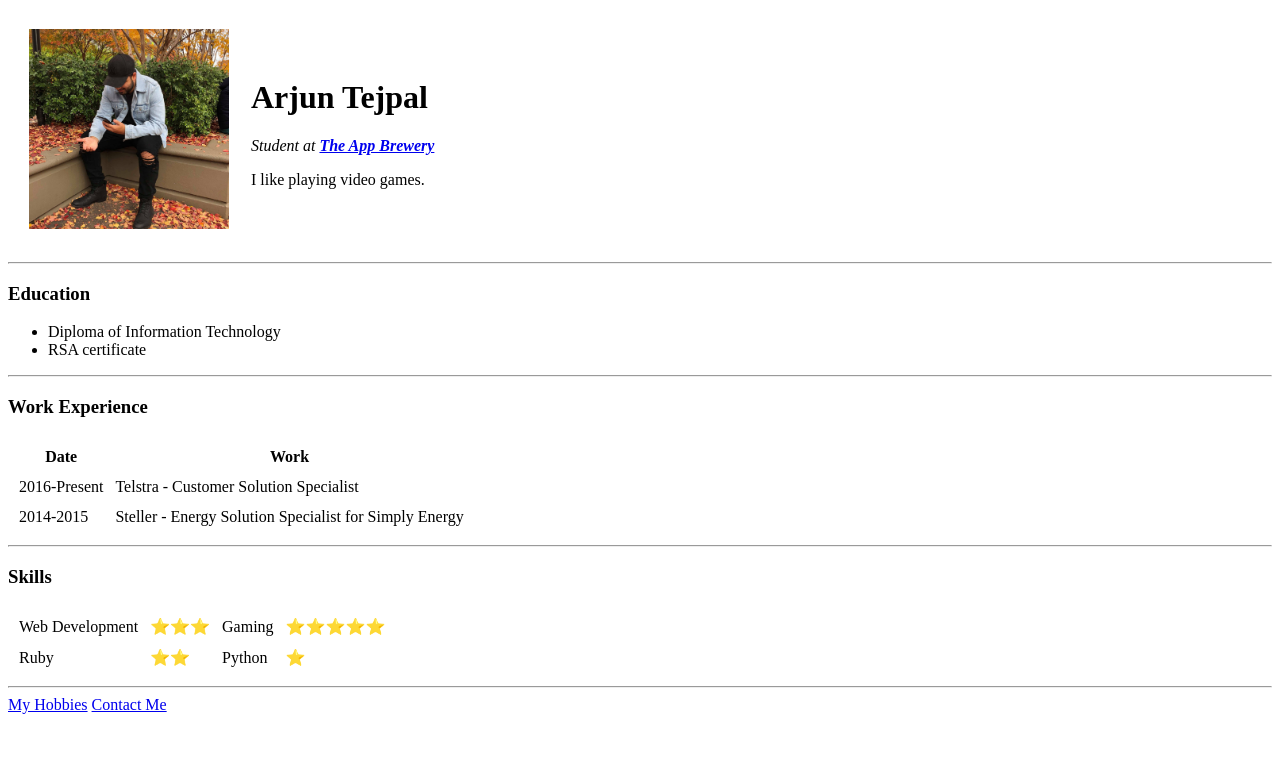
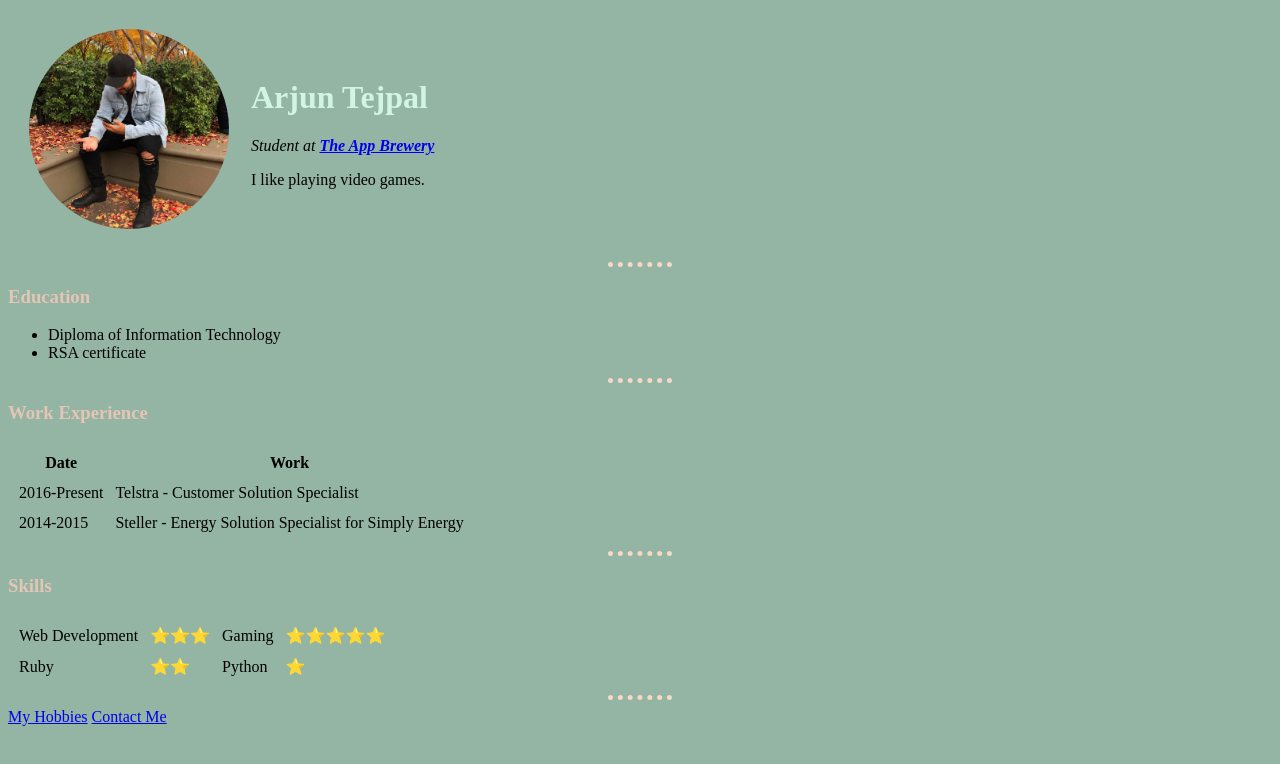
Before and after one commit to arjuntejpal/CV, a plain HTML site: page index.html in a window 1280 px wide. Drawn offline with Linux system fonts and the light colour scheme.

Commit message:
Add files via upload

```diff
--- /dev/null
+++ b/css/styles.css
@@ -0,0 +1,23 @@
+body{
+  background-color: #94b4a4;
+}
+hr{
+  border-style: none;
+  border-top-style: dotted;
+  border-color: #f4d9c6;
+  border-width: 5px;
+  width: 5%;
+}
+img{
+  height:200px;
+  width:200px;
+}
+h1{
+  color: #d2f5e3;
+}
+h3{
+  color: #e5c5b5;
+}
+.arjun{
+  border-radius: 100%;
+}
--- a/index.html
+++ b/index.html
@@ -4,12 +4,13 @@
 <head>
   <meta charset="utf-8">
   <title>Arjun's Personal Site</title>
+  <link rel="stylesheet" href="css/styles.css">
 </head>
 
 <body>
   <table cellspacing = "20">
     <tr>
-      <td><img src="images/arjun.jpg" alt="arjun profile picture" height="200" width="200" /></td>
+      <td><img class="arjun" src="images/arjun.jpg" alt="arjun profile picture"/></td>
       <td>
         <h1> Arjun Tejpal</h1>
         <p><em>Student at <strong><a href="https://www.appbrewery.co/">The App Brewery</a></strong></em></p>
```
Also changed, not shown: contact.html (+1 -0 lines), hobbies.html (+3 -0 lines), arjun.jpg (added).
